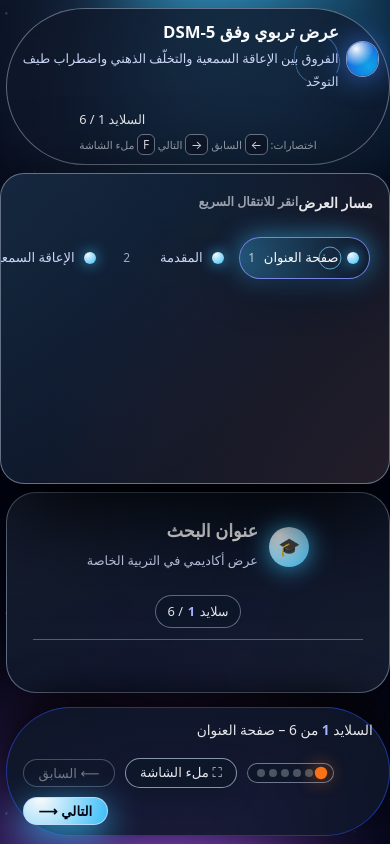
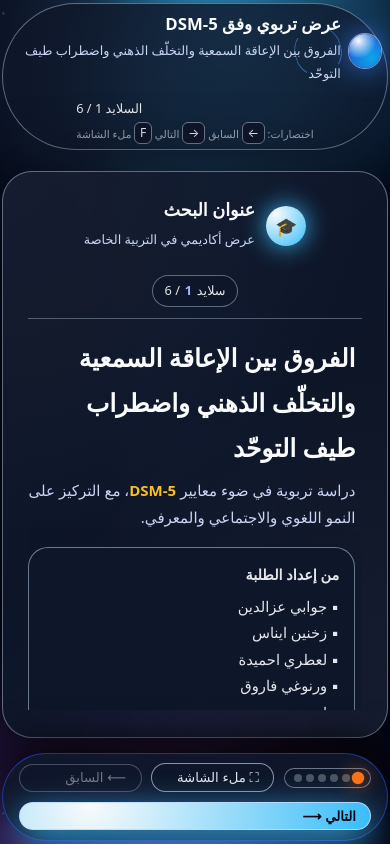
Before and after one commit to Hamici-Amir/Presentation, a plain HTML site: page index.html in a window 390 px wide. Drawn offline with Linux system fonts and the light colour scheme.

Commit message:
Update index.html

```diff
--- a/index.html
+++ b/index.html
@@ -5,6 +5,19 @@
   <title>عرض تربوي – تصميم خيالي</title>
   <meta name="viewport" content="width=device-width, initial-scale=1.0" />
   <style>
+    @media (max-width: 960px) {
+      .side-nav {
+        display: none !important;
+      }
+      .main-layout {
+        grid-template-columns: minmax(0, 1fr);
+      }
+    }
+    @media (max-width: 960px) {
+      .slide-paper, .stage {
+        margin-top: 70px;
+      }
+    }
     /* RESET */
     * {
       box-sizing: border-box;
@@ -216,133 +229,74 @@
     @media (max-width: 960px) {
       .main-layout {
         grid-template-columns: minmax(0, 1fr);
+        margin-top: 16px;
       }
       .side-nav {
-        position: fixed;
-        top: 0;
-        right: 0;
-        left: 0;
+        position: static;
         width: 100vw;
         max-width: none;
         z-index: 1002;
         border-radius: 0 0 24px 24px;
         box-shadow: 0 8px 32px rgba(15,23,42,0.95);
         margin: 0;
-        padding: 0.7rem 1rem 0.7rem 1rem;
+        padding: 0.7rem 0.2rem 0.7rem 0.2rem;
         display: flex;
         flex-direction: row;
-        align-items: flex-start;
-        gap: 1.2rem;
+        align-items: center;
+        gap: 0.5rem;
         overflow-x: auto;
         overflow-y: visible;
+        min-height: 56px;
       }
       .orbit-line {
         display: flex;
         flex-direction: row;
-        gap: 0.5rem;
+        gap: 0.3rem;
         padding-left: 0;
         margin-top: 0;
+        width: 100%;
+        overflow-x: auto;
       }
       .side-title, .side-hint {
         display: none;
       }
       .slide-pill {
-        min-width: 120px;
-        font-size: 0.85rem;
-        padding: 0.4rem 0.5rem;
+        min-width: 90px;
+        font-size: 0.8rem;
+        padding: 0.3rem 0.4rem;
+        margin-bottom: 0;
+        margin-right: 0.1rem;
+      }
+      .slide-paper, .stage {
+        margin-top: 0 !important;
       }
     }
 
     @media (max-width: 700px) {
       .app-frame {
-        padding: 0.5rem 0.2rem 0.5rem;
+        padding: 0.2rem 0.1rem 0.2rem;
       }
       header {
         flex-direction: column;
-        gap: 0.5rem;
-        padding: 0.5rem 0.7rem;
-        margin-bottom: 0.5rem;
+        gap: 0.3rem;
+        padding: 0.3rem 0.4rem;
+        margin-bottom: 0.3rem;
       }
       .main-layout {
-        gap: 0.5rem;
+        gap: 0.2rem;
       }
       .slide-paper {
         max-width: 100vw;
-        border-radius: 18px;
-        padding: 0.5rem;
+        border-radius: 12px;
+        padding: 0.2rem;
       }
       .slide {
-        padding: 0.7rem 0.5rem 1rem;
+        padding: 0.3rem 0.1rem 0.5rem;
       }
       .slide-header {
         flex-direction: column;
-        gap: 0.5rem;
-        padding-bottom: 0.4rem;
-      }
-      .slide-orb {
-        width: 32px;
-        height: 32px;
-        font-size: 1rem;
-      }
-      .slide-text-title h2 {
-        font-size: 1rem;
-      }
-      .slide-index-chip {
-        font-size: 0.75rem;
-        padding: 0.18rem 0.5rem;
-      }
-      .two-col {
-        grid-template-columns: minmax(0, 1fr);
-        gap: 0.5rem;
-      }
-      .card {
-        padding: 0.5rem 0.5rem;
-        font-size: 0.85rem;
-      }
-      .note {
-        font-size: 0.85rem;
-        padding: 0.5rem 0.6rem;
-      }
-      .compare-wrap {
-        border-radius: 12px;
-        margin-top: 0.3rem;
-      }
-      table.compare {
-        font-size: 0.8rem;
-        min-width: 320px;
-      }
-      .bottom-bar {
-        flex-direction: column;
-        gap: 0.4rem;
-        padding: 0.4rem 0.5rem;
-        font-size: 0.8rem;
-      }
-      .bottom-controls {
         gap: 0.3rem;
-      }
-      .btn, .btn-primary, .btn-ghost {
-        font-size: 0.8rem;
-        padding: 0.25rem 0.6rem;
-      }
-      .dots {
-        gap: 0.15rem;
-        padding: 0.2rem 0.3rem;
-      }
-      .dot {
-        width: 7px;
-        height: 7px;
-      }
-    }
-
-    @media (max-width: 500px) {
-      .slide-paper {
-        border-radius: 10px;
-      }
-      .slide {
-        padding: 0.4rem 0.2rem 0.7rem;
-      }
-      .slide-header {
-        gap: 0.3rem;
+        padding-bottom: 0.2rem;
       }
       .slide-orb {
         width: 24px;
@@ -356,6 +310,84 @@
         font-size: 0.7rem;
         padding: 0.12rem 0.3rem;
       }
+      .two-col {
+        grid-template-columns: minmax(0, 1fr);
+        gap: 0.2rem;
+      }
+      .card {
+        padding: 0.2rem 0.2rem;
+        font-size: 0.8rem;
+      }
+      .note {
+        font-size: 0.8rem;
+        padding: 0.2rem 0.3rem;
+      }
+      .compare-wrap {
+        border-radius: 8px;
+        margin-top: 0.1rem;
+      }
+      table.compare {
+        font-size: 0.7rem;
+        min-width: 220px;
+      }
+      .bottom-bar {
+        flex-direction: row;
+        gap: 0.15rem;
+        padding: 0.15rem 0.1rem;
+        font-size: 0.65rem;
+        align-items: center;
+        flex-wrap: wrap;
+      }
+      .bottom-text {
+        display: none;
+      }
+      .bottom-controls {
+        gap: 0.1rem;
+        display: flex;
+        flex: 1;
+        align-items: center;
+      }
+      .btn, .btn-primary, .btn-ghost {
+        font-size: 0.65rem;
+        padding: 0.08rem 0.25rem;
+        white-space: nowrap;
+        flex: 1;
+        min-width: auto;
+      }
+      .dots {
+        gap: 0.05rem;
+        padding: 0 0.1rem;
+        display: flex;
+        align-items: center;
+      }
+      .dot {
+        width: 5px;
+        height: 5px;
+      }
+    }
+
+    @media (max-width: 500px) {
+      .slide-paper {
+        border-radius: 10px;
+      }
+      .slide {
+        padding: 0.4rem 0.2rem 0.7rem;
+      }
+      .slide-header {
+        gap: 0.3rem;
+      }
+      .slide-orb {
+        width: 24px;
+        height: 24px;
+        font-size: 0.9rem;
+      }
+      .slide-text-title h2 {
+        font-size: 0.9rem;
+      }
+      .slide-index-chip {
+        font-size: 0.7rem;
+        padding: 0.12rem 0.3rem;
+      }
       .card {
         padding: 0.3rem 0.3rem;
         font-size: 0.8rem;
@@ -373,20 +405,28 @@
         min-width: 220px;
       }
       .bottom-bar {
-        font-size: 0.7rem;
-        padding: 0.2rem 0.2rem;
+        flex-direction: row;
+        font-size: 0.6rem;
+        padding: 0.12rem 0.1rem;
+        gap: 0.1rem;
+      }
+      .bottom-text {
+        display: none;
       }
       .btn, .btn-primary, .btn-ghost {
-        font-size: 0.7rem;
-        padding: 0.15rem 0.4rem;
+        font-size: 0.6rem;
+        padding: 0.08rem 0.2rem;
+        flex: 1;
+        min-width: auto;
+        white-space: nowrap;
       }
       .dots {
-        gap: 0.1rem;
-        padding: 0.1rem 0.2rem;
+        gap: 0.05rem;
+        padding: 0 0.08rem;
       }
       .dot {
-        width: 6px;
-        height: 6px;
+        width: 4px;
+        height: 4px;
       }
     }
 
@@ -1075,7 +1115,7 @@
                       والتواصل، وأهمية التشخيص الصحيح في توجيه التدخل التربوي.
                     </p>
                     <div class="badge">
-                      ✧ ملاحظة تنظيمية: يمكن إضافة اسم الجامعة/القسم لاحقًا.
+                      المدرسة العليا لأساتذة الصم البكم اولى
                     </div>
                   </div>
                 </div>
```
